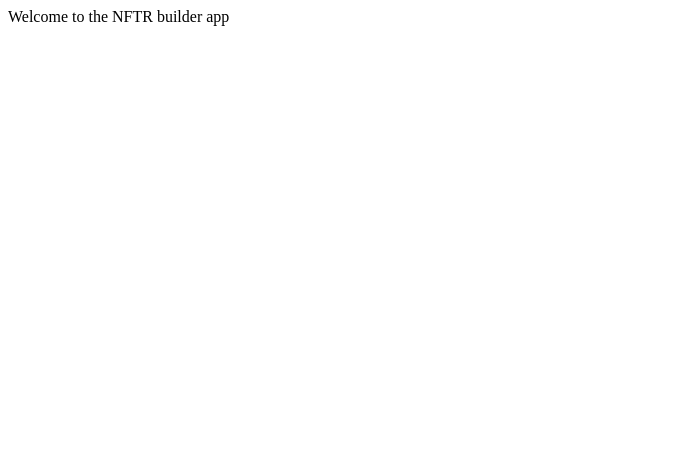
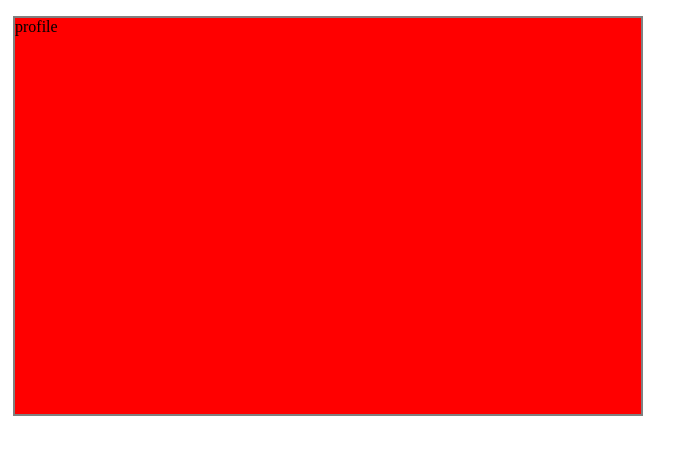
Before and after one commit to Dharmik79/NFT-Event-Indexer, a React (Create React App) app: page / in a window 1280 px wide. Shown: the top 454 px of the page, without its empty margins (0-697 px from the left). Built offline with nearby package versions, Linux system fonts and the light colour scheme.

Commit message:
added the ui for the profile section

```diff
--- /dev/null
+++ b/src/App.css
@@ -0,0 +1,24 @@
+.boxContainer{
+    display: flex;
+    flex-direction: column;
+    height: 100vh;
+    overflow-y: hidden;
+}
+
+.row1{
+    display: flex;
+    flex-direction: row;
+    height: 90dvh;
+    margin-left: 5px;
+}
+
+.profile{
+    width: 50%;
+    height: 50dvh;
+    border: 2px solid gray;
+    box-sizing: border-box;
+    margin-right: 5px;
+    margin-bottom: 1dvh;
+    margin-top: 1dvh;
+    background-color: red;
+}
--- a/src/App.js
+++ b/src/App.js
@@ -1,9 +1,13 @@
-
-
+import Profile from "./components/profile";
+import "./App.css"
 function App() {
   return (
-    <div className="App">
-      Welcome to the NFTR builder app
+    <div className="boxContainer">
+      <div className="row1">
+        <div className="profile">
+          <Profile />
+        </div>
+      </div>
     </div>
   );
 }
--- /dev/null
+++ b/src/components/profile.js
@@ -0,0 +1,9 @@
+import React from 'react'
+
+function Profile() {
+  return (
+    <div>profile</div>
+  )
+}
+
+export default Profile
```
